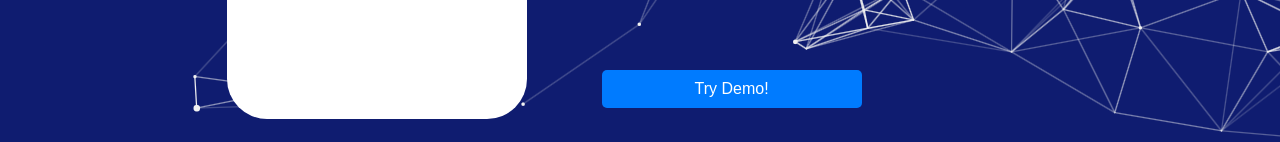
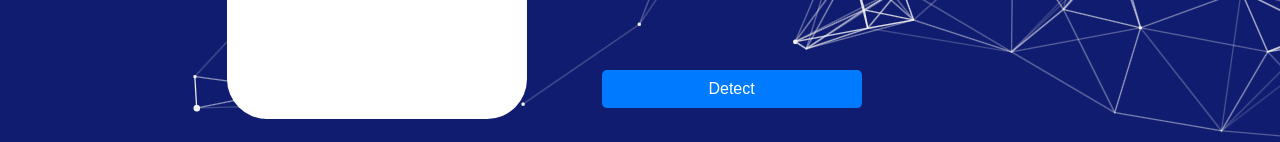
Before and after one commit to ShaunakS05/DeepGuard, a React (Create React App) app in the folder frontend/: page / in a window 1280 px wide. Shown: the part 1381-1523 px from the top of the page. Built offline with nearby package versions, Linux system fonts and the light colour scheme.

Commit message:
Stashing Changes

```diff
--- a/frontend/src/App.js
+++ b/frontend/src/App.js
@@ -13,10 +13,11 @@ import Button from 'react-bootstrap/Button';
 
 function App() {
 
-  const endpoint_Visual = "http://localhost:5000/check-visual-deepfake"
+  const endpoint_Visual = "http://127.0.0.1:8000/check-visual-deepfake"
   const endpoint_Audio = "http://localhost:5000/check-audio-deepfake"
   const endpoint_Text = "http://localhost:5000/check-text-deepfake"
 
+  const[vis, setVis] = useState(null);
   const[file, setFile] = useState(null);
 
   const handleFile = (event) => {
@@ -33,7 +34,7 @@ function App() {
           method: "POST",
           body: formData
         });
-
+        setVis(reponse);
         if(reponse.ok) {
           console.log("File Good");
         }
@@ -130,6 +131,7 @@ function App() {
                 </button>
             </form>
             {file && <p>{file.name}</p>}
+            {vis && <p>{vis}</p>}
         </div>
 
     <textarea
@@ -151,12 +153,12 @@ function App() {
       transform: 'translateY(-50%)', // Centers the box vertically
  }} placeholder="Name of person..." />
 
-  <Button className="coolBlueButton" onClick={handleClick}
+  <Button className="coolBlueButton" onClick={handleDetect}
       style={{position: 'absolute',
         left: 'calc(33.33% + 275px)', // Moves the box to the left third and then 50px to the left
         top: '95%', // Adjust as needed,
         width: '260px',
-        transform: 'translateY(-50%)'}}>Try Demo! </Button>
+        transform: 'translateY(-50%)'}}>Detect </Button>
 
 
 
```
